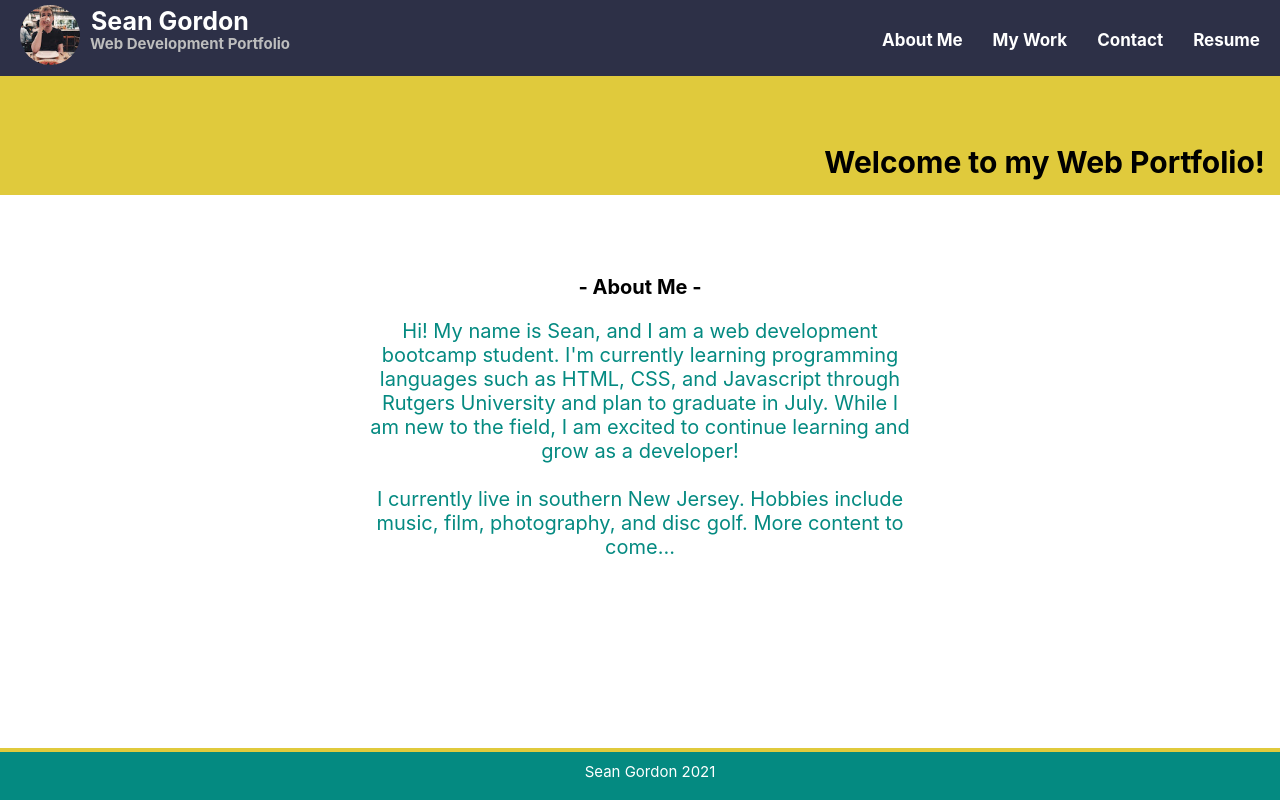
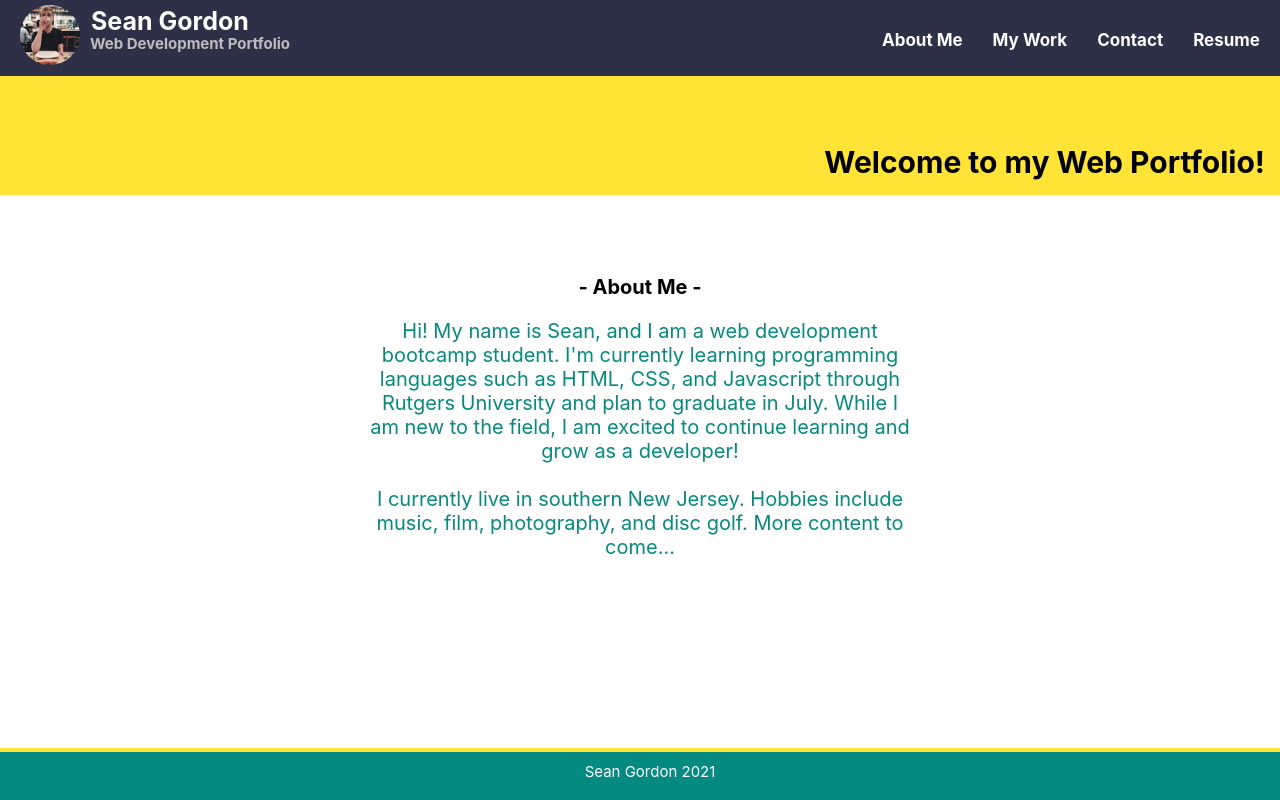
Before and after one commit to nodrognaes/Portfolio-React, a React (Create React App) app: page / in a window 1280 px wide. Built offline with nearby package versions, Linux system fonts and the light colour scheme.

Commit message:
color fix

```diff
--- a/src/App.css
+++ b/src/App.css
@@ -1,7 +1,7 @@
 /* Setting custom color vars*/
 :root {
   --mygray: #2D3047;
-  --myyellow: #E0CA3C;
+  --myyellow: #ffe437;
   --mylightyellow: #fef9c7;
   --myteal: #048A81;
   --mylightblue: #93B7BE;
```
